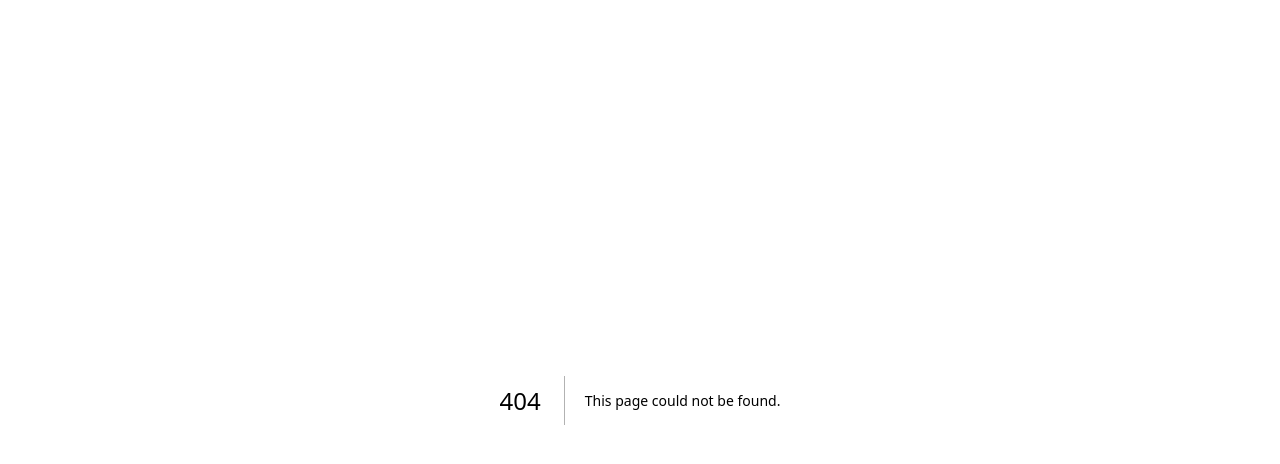
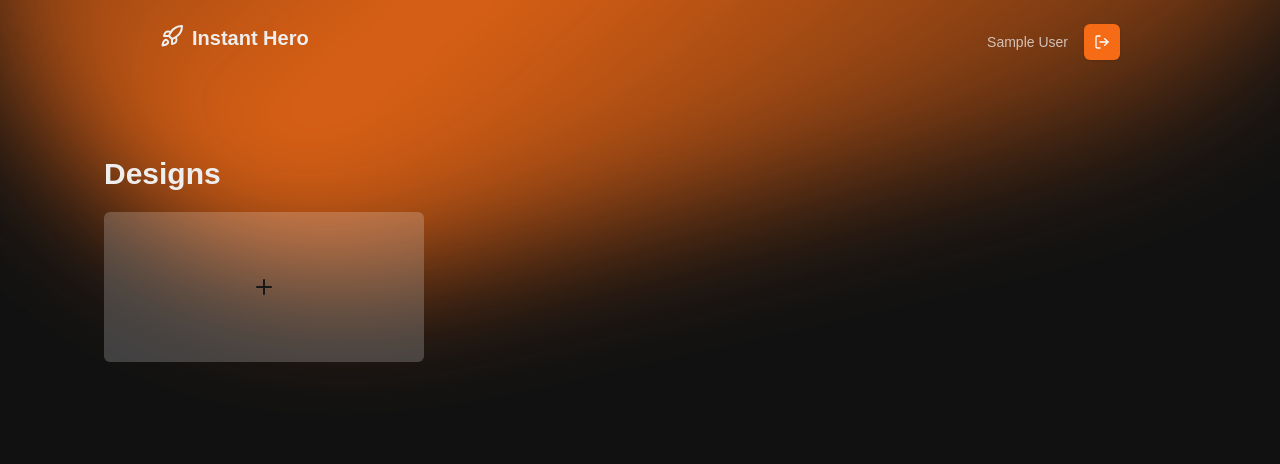
Before and after one commit to dakShh/instant-hero, a Next.js app: page /designs in a window 1280 px wide. Before the commit this address had no page. Shown: the top 464 px of the page. Built offline with nearby package versions, Linux system fonts and the light colour scheme; no server answers; sample sign-in values are in the browser's storage.

Commit message:
designs page completed

```diff
--- a/src/app/dashboard/page.tsx
+++ /dev/null
@@ -1,30 +0,0 @@
-'use client'
-import { useSession } from 'next-auth/react'
-import { useRouter } from 'next/navigation'
-import { useEffect } from 'react'
-
-import { signOut } from 'next-auth/react'
-import { Button } from '@/components/ui/button'
-
-export default function Dashboard() {
-  const { data: session, status } = useSession()
-
-  const router = useRouter()
-
-  useEffect(() => {
-    if (status === 'unauthenticated') {
-      router.push('/') // Redirect if not logged in
-    }
-  }, [status, router])
-
-  if (status === 'loading') return <p>Loading...</p>
-
-  return (
-    <div>
-      welcome! {session?.user?.name ?? 'Guest'}
-      <div>
-        <Button onClick={() => signOut()}>Logout</Button>
-      </div>
-    </div>
-  )
-}
--- /dev/null
+++ b/src/app/designs/page.tsx
@@ -0,0 +1,52 @@
+'use client'
+import { useSession } from 'next-auth/react'
+import { useRouter } from 'next/navigation'
+import { useEffect } from 'react'
+
+import { signOut } from 'next-auth/react'
+import { Button } from '@/components/ui/button'
+import { cn } from '@/lib/utils'
+import Header from '@/components/custom/Header'
+
+import { Plus } from 'lucide-react'
+
+export default function Dashboard() {
+  const { data: session, status } = useSession()
+
+  const router = useRouter()
+
+  useEffect(() => {
+    if (status === 'unauthenticated') {
+      router.push('/') // Redirect if not logged in
+    }
+  }, [status, router])
+
+  if (status === 'loading') return <p className={cn('h-screen w-screen grid place-items-center')}>Loading...</p>
+
+  return (
+    <div className={cn('overflow-hidden relative h-screen')}>
+      <Header />
+      {/* Gradients */}
+      <div aria-hidden='true' className='absolute -top-[27rem] start-1/2 flex -translate-x-1/2 transform'>
+        <div className='h-[44rem] w-[25rem] -translate-x-[10rem] rotate-[-60deg] transform bg-gradient-to-r from-background/50 to-background blur-3xl' />
+        <div className='h-[50rem] w-[90rem] origin-top-left -translate-x-[15rem] -rotate-12 rounded-full bg-gradient-to-tl from-primary/20 via-primary/90 to-primary/20 blur-3xl' />
+      </div>
+      {/* End Gradients */}
+      <div className={cn('z-50 relative', 'container max-w-6xl mx-auto', 'px-10 my-20')}>
+        <div className={cn('text-3xl font-extrabold')}>Designs</div>
+
+        {/* TODO: make this into a card */}
+        <div className='mt-5'>
+          <div
+            className={cn(
+              'bg-white/20 w-[320px] h-[150px] rounded-md grid place-items-center',
+              'cursor-pointer hover:bg-white/40 duration-700'
+            )}
+          >
+            <Plus className='text-neutral-900' />
+          </div>
+        </div>
+      </div>
+    </div>
+  )
+}
--- a/src/app/page.tsx
+++ b/src/app/page.tsx
@@ -14,7 +14,7 @@ export default async function Home() {
   const session = await getUser()
 
   if (session?.user) {
-    redirect('/dashboard')
+    redirect('/designs')
   }
 
   return (
--- a/src/components/custom/Header.tsx
+++ b/src/components/custom/Header.tsx
@@ -5,25 +5,43 @@ import { cn } from '@/lib/utils'
 import { Button } from '../ui/button'
 
 // Icons
-import { Rocket } from 'lucide-react'
+import { Rocket, LogOut } from 'lucide-react'
 
-import { signIn } from 'next-auth/react'
+import { signIn, signOut, useSession } from 'next-auth/react'
+
 export default function Header() {
+  const { data: session } = useSession()
+
   return (
     <div
       className={cn(
-        'font-extrabold text-xl',
         'max-w-5xl mx-auto',
         'z-40 relative bg-primary-foreground backdrop-filter bg-opacity-80',
         'mt-2 px-8 py-4 rounded-full',
         'flex justify-between'
       )}
     >
-      <div className='flex gap-x-2'>
+      <div className={cn('font-extrabold text-xl', 'flex gap-x-2')}>
         <Rocket />
         Instant Hero
       </div>
-      <Button onClick={() => signIn('google')}>Get started</Button>
+      <div>
+        {session?.user ? (
+          <div className={cn('flex items-center gap-x-4', 'font-extralight text-sm', 'relative z-50')}>
+            <div className='opacity-75'>{session?.user?.name}</div>
+            <Button
+              onClick={() => {
+                signOut()
+              }}
+              size={'icon'}
+            >
+              <LogOut />
+            </Button>
+          </div>
+        ) : (
+          <Button onClick={() => signIn('google')}>Get started</Button>
+        )}
+      </div>
     </div>
   )
 }
--- a/src/components/custom/Hero.tsx
+++ b/src/components/custom/Hero.tsx
@@ -52,7 +52,4 @@ export default function Hero() {
       </div>
     </div>
   )
-  {
-    /* End Hero */
-  }
 }
```
